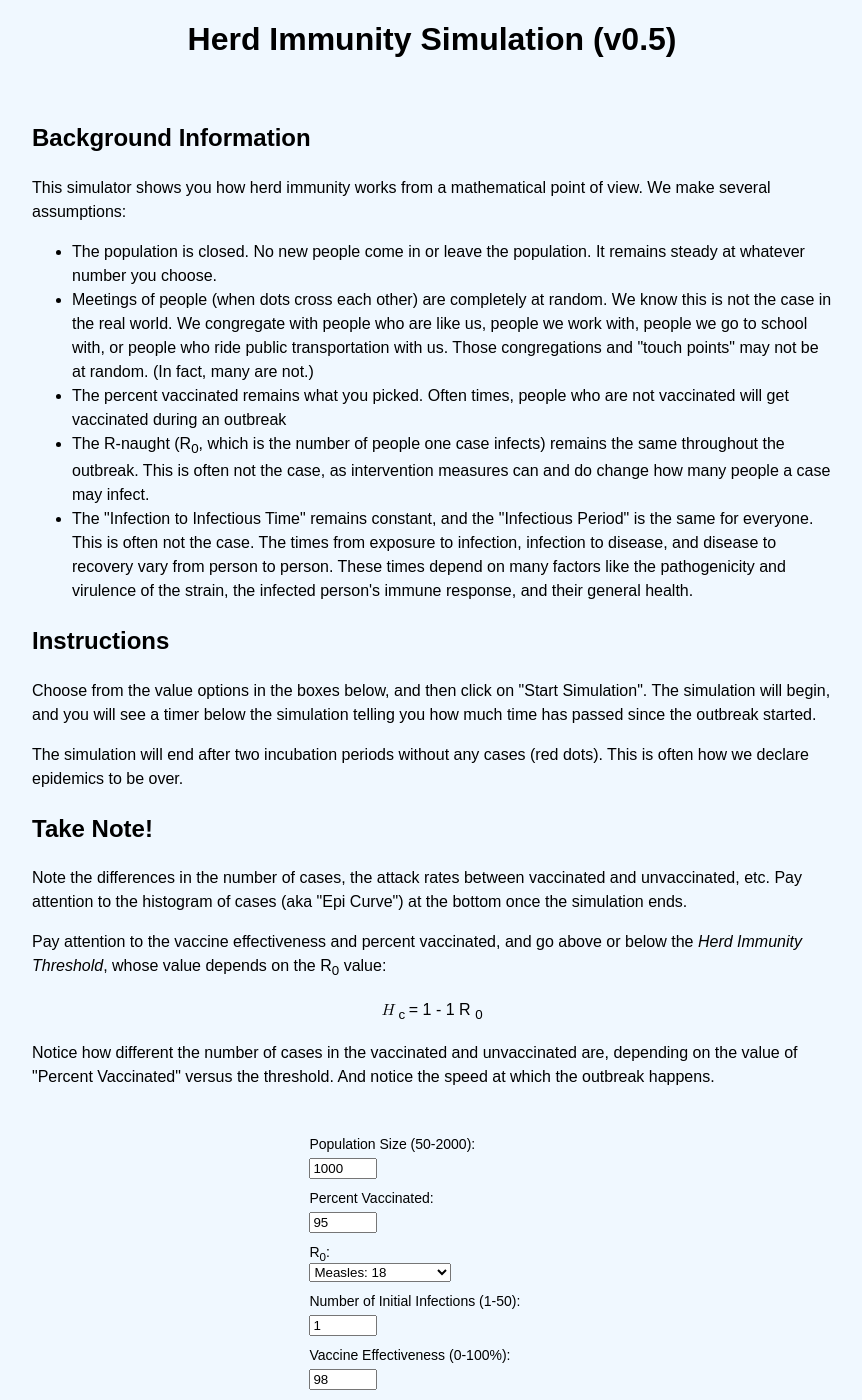
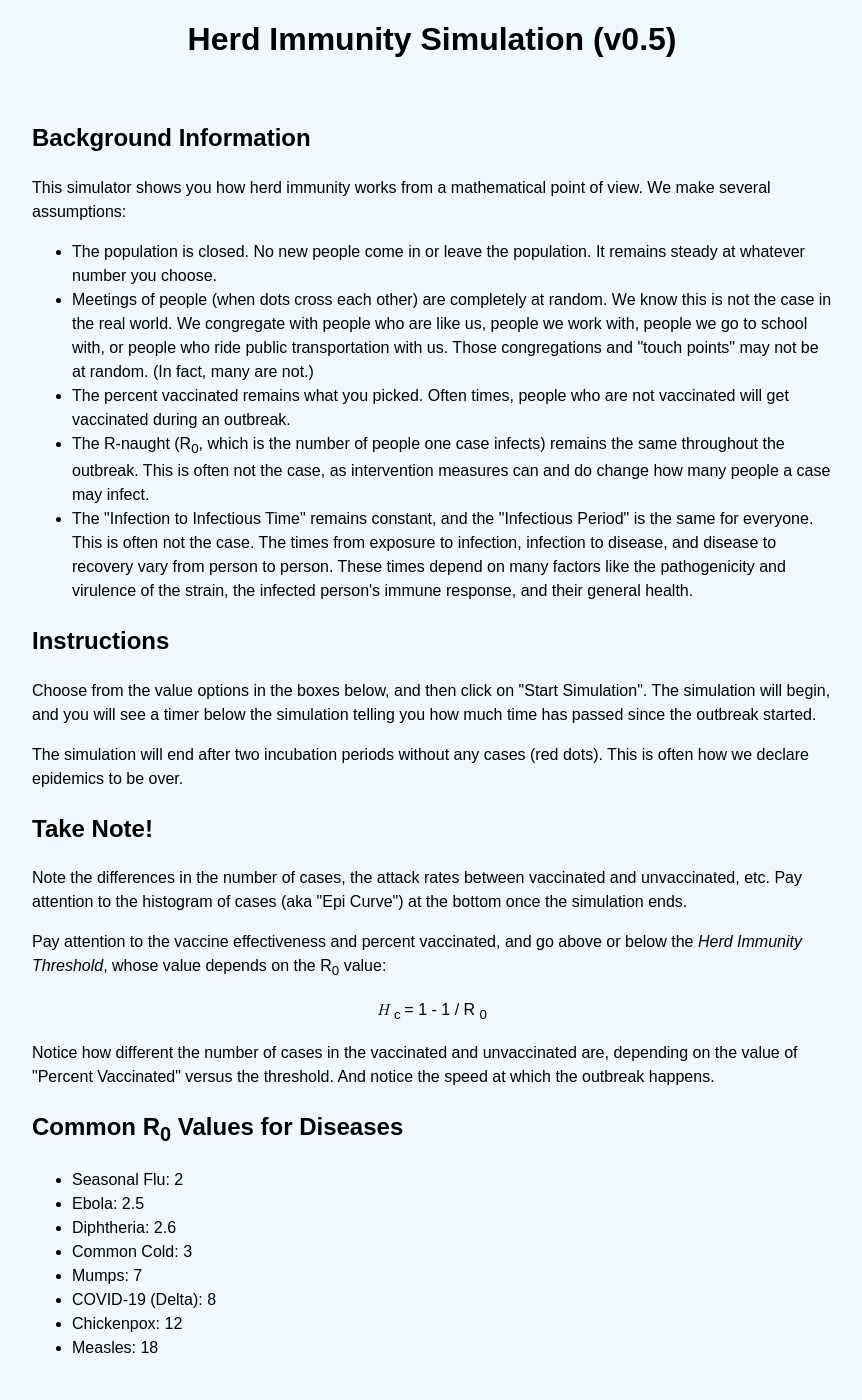
Before and after one commit to RFNajera/rfnajera.github.io, a Jekyll site: the page herd_immunity_simulation.html, which Jekyll copies as it is, in a window 1280 px wide and 1400 px high. Shown: the whole window, without its empty margins (208-1070 px from the left). Built offline with Jekyll 4.4.1, drawn with Linux system fonts in a browser that asks for light colours; some of the changed lines change nothing that is shown.

Commit message:
Update herd_immunity_simulation.html
Changed R-naught back to something the user can enter. Edited the instructions.

```diff
--- a/herd_immunity_simulation.html
+++ b/herd_immunity_simulation.html
@@ -93,7 +93,7 @@
             </li>
             <li>
                 The percent vaccinated remains what you picked. Often times, people who are not vaccinated will get
-                vaccinated during an outbreak
+                vaccinated during an outbreak.
             </li>
             <li>
                 The R-naught (R<sub>0</sub>, which is the number of people one case infects) remains the same throughout
@@ -137,6 +137,7 @@
                 <mo>-</mo>
                 <mfrac>
                     <mn>1</mn>
+                    <mo>/</mo>
                     <mi>R</mi>
                     <sub>
                         <mn>0</mn>
@@ -148,9 +149,19 @@
             Notice how different the number of cases in the vaccinated and unvaccinated are, depending on the value of
             "Percent Vaccinated" versus the threshold. And notice the speed at which the outbreak happens.
         </p>
+        <h2>Common R<sub>0</sub> Values for Diseases</h2>
+        <ul>
+            <li>Seasonal Flu: 2</li>
+            <li>Ebola: 2.5</li>
+            <li>Diphtheria: 2.6</li>
+            <li>Common Cold: 3</li>
+            <li>Mumps: 7</li>
+            <li>COVID-19 (Delta): 8</li>
+            <li>Chickenpox: 12</li>
+            <li>Measles: 18</li>
+        </ul>
     </div>
 
-    </div>
     <div id="controls">
         <div class="input-container">
             <label for="population">Population Size (50-2000):</label><br>
@@ -161,17 +172,8 @@
             <input type="number" id="vaccinated" min="0" max="100" step="1" value="95">
         </div>
         <div class="input-container">
-            <label for="infection-rate">R<sub>0</sub>:</label><br>
-            <select id="infection-rate">
-                <option value="2">Seasonal Flu: 2</option>
-                <option value="2.5">Ebola: 2.5</option>
-                <option value="2.6">Diphtheria: 2.6</option>
-                <option value="3">Common Cold: 3</option>
-                <option value="7">Mumps: 7</option>
-                <option value="8">COVID-19 (Delta): 8</option>
-                <option value="12">Chickenpox: 12</option>
-                <option value="18" selected>Measles: 18</option>
-            </select>
+            <label for="r0">R<sub>0</sub> (Enter a value):</label><br>
+            <input type="number" id="r0" min="0" step="0.1" value="18">
         </div>
         <div class="input-container">
             <label for="initial-infected">Number of Initial Infections (1-50):</label><br>
@@ -274,7 +276,7 @@
         const ctx = canvas.getContext('2d');
         const populationInput = document.getElementById('population');
         const vaccinatedInput = document.getElementById('vaccinated');
-        const infectionRateInput = document.getElementById('infection-rate');
+        const r0Input = document.getElementById('r0');
         const initialInfectedInput = document.getElementById('initial-infected');
         const vaccineEffectivenessInput = document.getElementById('vaccine-effectiveness');
         const infectionToInfectiousInput = document.getElementById('infection-to-infectious');
@@ -315,8 +317,8 @@
                 particles.push({
                     x: Math.random() * canvas.width,
                     y: Math.random() * canvas.height,
-                    dx: (Math.random() - 0.5) * 2, // Random speed in x direction
-                    dy: (Math.random() - 0.5) * 2, // Random speed in y direction
+                    dx: (Math.random() - 0.5) * 2,
+                    dy: (Math.random() - 0.5) * 2,
                     infected: false,
                     immune: true,
                     vaccinated: true,
@@ -366,31 +368,24 @@
         }
 
         function updateAttackRatesFromTable() {
-            // Get values from the table
             const initialGreenCount = parseInt(document.getElementById('initial-immune-count').textContent);
             const initialBlueCount = parseInt(document.getElementById('initial-non-immune-vaccinated-count').textContent);
             const finalBlueCount = parseInt(document.getElementById('final-non-immune-vaccinated-count').textContent);
             const initialGrayCount = parseInt(document.getElementById('initial-unvaccinated-count').textContent);
             const finalGrayCount = parseInt(document.getElementById('final-unvaccinated-count').textContent);
 
-            // Calculate numerator and denominator for attack rates
             const vaccinatedInfected = initialBlueCount - finalBlueCount;
             const unvaccinatedInfected = initialGrayCount - finalGrayCount;
             const initialVaccinatedTotal = initialGreenCount + initialBlueCount;
 
-            // Calculate attack rates
             const attackRateVaccinated = initialVaccinatedTotal > 0 ? (vaccinatedInfected / initialVaccinatedTotal) : 0;
             const attackRateUnvaccinated = initialGrayCount > 0 ? (unvaccinatedInfected / initialGrayCount) : 0;
-
-            // Calculate rate ratio
             const rateRatio = attackRateUnvaccinated > 0 ? (attackRateVaccinated / attackRateUnvaccinated) : 0;
 
-            // Update the table
             document.getElementById('attack-rate-vaccinated').textContent = attackRateVaccinated.toFixed(8);
             document.getElementById('attack-rate-unvaccinated').textContent = attackRateUnvaccinated.toFixed(8);
             document.getElementById('rate-ratio').textContent = rateRatio.toFixed(8);
 
-            // Debugging logs
             console.log('Vaccinated Infected:', vaccinatedInfected);
             console.log('Unvaccinated Infected:', unvaccinatedInfected);
             console.log('Attack Rate Vaccinated:', attackRateVaccinated);
@@ -402,26 +397,27 @@
             ctx.clearRect(0, 0, canvas.width, canvas.height);
 
             particles.forEach(p => {
+                let radius = 5;
+                if (p.color === 'red') {
+                    // Active cases appear larger until recovery
+                    radius = 7;
+                }
                 ctx.beginPath();
-                ctx.arc(p.x, p.y, 5, 0, Math.PI * 2);
+                ctx.arc(p.x, p.y, radius, 0, Math.PI * 2);
                 ctx.fillStyle = p.color;
                 ctx.fill();
                 ctx.closePath();
 
-                p.x += p.dx
+                p.x += p.dx;
                 if (p.x < 0 || p.x > canvas.width) p.dx *= -1;
                 if (p.y < 0 || p.y > canvas.height) p.dy *= -1;
-                // Update movement with randomness
                 p.dx += (Math.random() - 0.5) * 0.2;
                 p.dy += (Math.random() - 0.5) * 0.2;
-                // Limit speed to prevent excessive movement
                 const maxSpeed = 2;
                 p.dx = Math.max(-maxSpeed, Math.min(maxSpeed, p.dx));
                 p.dy = Math.max(-maxSpeed, Math.min(maxSpeed, p.dy));
-                // Update positions
                 p.x += p.dx;
                 p.y += p.dy;
-                // Bounce off walls
                 if (p.x < 0) {
                     p.x = 0;
                     p.dx *= -1;
@@ -439,25 +435,23 @@
                 }
             });
         }
-        let totalInfections = 0; // Track total infections during simulation
-        const newInfectionsPerSecond = []; // Track new infections per second
-        let timerInterval; // To manage timer display
+
+        let totalInfections = 0;
+        const newInfectionsPerSecond = [];
+        let timerInterval;
 
         function resetUI() {
-            // Reset the table counts
             finalImmuneCountCell.textContent = "0";
             finalNonImmuneVaccinatedCountCell.textContent = "0";
             finalUnvaccinatedCountCell.textContent = "0";
             finalInfectedCountCell.textContent = "0";
             finalRecoveredCountCell.textContent = "0";
 
-            // Remove any existing histogram
             const existingCanvas = document.querySelector("canvas[style]");
             if (existingCanvas) {
                 existingCanvas.remove();
             }
 
-            // Reset timer
             const timerElement = document.getElementById("simulation-timer");
             if (timerElement) {
                 timerElement.textContent = "0 Days From First Case";
@@ -488,7 +482,7 @@
                                     p2.color = 'red';
                                     p2.infectionTime = currentTime;
                                     p1.infectionsCaused++;
-                                    totalInfections++; // Increment total infections
+                                    totalInfections++;
                                     newInfectionsPerSecond[elapsedSeconds]++;
                                 }
                             }
@@ -506,28 +500,23 @@
             const currentTime = Date.now();
             const elapsedTime = (currentTime - simulationStartTime) / 1000;
 
-            // Check if all reds have recovered
             const noMoreRed = particles.every(p => p.color !== 'red');
 
-            // Check if two incubation periods have passed since the last red particle
             if (noMoreRed) {
                 if (!checkSimulationEnd.lastRedTime) {
-                    checkSimulationEnd.lastRedTime = currentTime; // Record the time when reds became zero
+                    checkSimulationEnd.lastRedTime = currentTime;
                 }
 
                 const timeSinceLastRed = (currentTime - checkSimulationEnd.lastRedTime) / 1000;
                 if (timeSinceLastRed >= 2 * infectionToInfectiousTime) {
-                    // Stop the simulation if two incubation periods have passed
                     simulationRunning = false;
                     clearInterval(timerInterval);
                     return elapsedTime;
                 }
             } else {
-                // Reset the lastRedTime if there are still red particles
                 checkSimulationEnd.lastRedTime = null;
             }
 
-            // Stop simulation if maxTime is reached
             if (elapsedTime >= maxTime) {
                 simulationRunning = false;
                 clearInterval(timerInterval);
@@ -564,13 +553,12 @@
                 }
             });
 
-            // Maintain the initial green count for vaccinated and immune
             finalCounts.green = initialGreenCount;
 
-            finalImmuneCountCell.textContent = initialGreenCount; // Display the initial count unchanged
+            finalImmuneCountCell.textContent = initialGreenCount;
             finalNonImmuneVaccinatedCountCell.textContent = finalCounts.blue;
             finalUnvaccinatedCountCell.textContent = finalCounts.gray;
-            finalInfectedCountCell.textContent = totalInfections; // Use total infections for final red count
+            finalInfectedCountCell.textContent = totalInfections;
             finalRecoveredCountCell.textContent = Math.min(finalCounts.recovered, totalInfections);
 
             drawHistogram();
@@ -581,8 +569,8 @@
             const histogramCanvas = document.createElement('canvas');
             const maxInfections = Math.max(...newInfectionsPerSecond);
             const barWidth = 600 / newInfectionsPerSecond.length;
-            const barHeightMultiplier = 20; // Adjusts the histogram height scaling
-            const canvasHeight = Math.min(600, maxInfections * barHeightMultiplier + 50); // Dynamic height
+            const barHeightMultiplier = 20;
+            const canvasHeight = Math.min(600, maxInfections * barHeightMultiplier + 50);
 
             histogramCanvas.width = 600;
             histogramCanvas.height = canvasHeight;
@@ -592,7 +580,7 @@
             const ctx = histogramCanvas.getContext('2d');
 
             newInfectionsPerSecond.forEach((count, index) => {
-                const barHeight = (count / maxInfections) * (canvasHeight - 50); // Leave space for labels
+                const barHeight = (count / maxInfections) * (canvasHeight - 50);
                 ctx.fillStyle = 'blue';
                 ctx.fillRect(index * barWidth, canvasHeight - barHeight - 20, barWidth - 2, barHeight);
 
@@ -605,27 +593,26 @@
             ctx.font = '12px Arial';
             ctx.fillText('Days', 600 / 2 - 20, canvasHeight - 5);
         }
+
         function startSimulation() {
-            resetUI(); // Reset the UI before starting
+            resetUI();
 
-            // Cancel any ongoing animation loop
             if (animationFrameId) {
                 cancelAnimationFrame(animationFrameId);
             }
 
-            // Reset particles array
             particles = [];
 
             const populationSize = parseInt(populationInput.value);
             const vaccinatedPercentage = parseFloat(vaccinatedInput.value);
-            const infectionRate = parseFloat(infectionRateInput.options[infectionRateInput.selectedIndex].value);
+            const infectionRate = parseFloat(r0Input.value);
             const initialInfected = parseInt(initialInfectedInput.value);
             const vaccineEffectiveness = parseFloat(vaccineEffectivenessInput.value);
             const infectionToInfectious = parseFloat(infectionToInfectiousInput.value);
             const infectiousPeriod = parseFloat(infectiousPeriodInput.value);
 
-            totalInfections = initialInfected; // Initialize with initial infected count
-            newInfectionsPerSecond.length = 0; // Reset histogram data
+            totalInfections = initialInfected;
+            newInfectionsPerSecond.length = 0;
 
             const initialGreenCount = Math.floor(populationSize * (vaccinatedPercentage / 100) * (vaccineEffectiveness / 100));
 
@@ -633,7 +620,6 @@
             simulationStartTime = Date.now();
             simulationRunning = true;
 
-            // Define a function to update the timer
             function updateTimer() {
                 const currentTime = Date.now();
                 const elapsedSeconds = Math.floor((currentTime - simulationStartTime) / 1000);
@@ -643,24 +629,22 @@
             function animate() {
                 if (!simulationRunning) return;
 
-                updateTimer(); // Call the timer update function
+                updateTimer();
                 drawParticles();
                 updateParticles(infectionRate, infectionToInfectious, infectiousPeriod);
 
-                const elapsedTime = checkSimulationEnd(120, infectionToInfectious); // Pass infectionToInfectious time
+                const elapsedTime = checkSimulationEnd(120, infectionToInfectious);
                 if (elapsedTime !== null) {
                     countFinalParticles(initialGreenCount);
                     resultDiv.textContent = `Simulation Ended After ${Math.floor(elapsedTime)} Days From First Case.`;
                 } else {
-                    animationFrameId = requestAnimationFrame(animate); // Save the animation frame ID
+                    animationFrameId = requestAnimationFrame(animate);
                 }
             }
 
             resultDiv.textContent = "";
-            animationFrameId = requestAnimationFrame(animate); // Save the animation frame ID
+            animationFrameId = requestAnimationFrame(animate);
         }
-
-
     </script>
 </body>
 </html>
```
